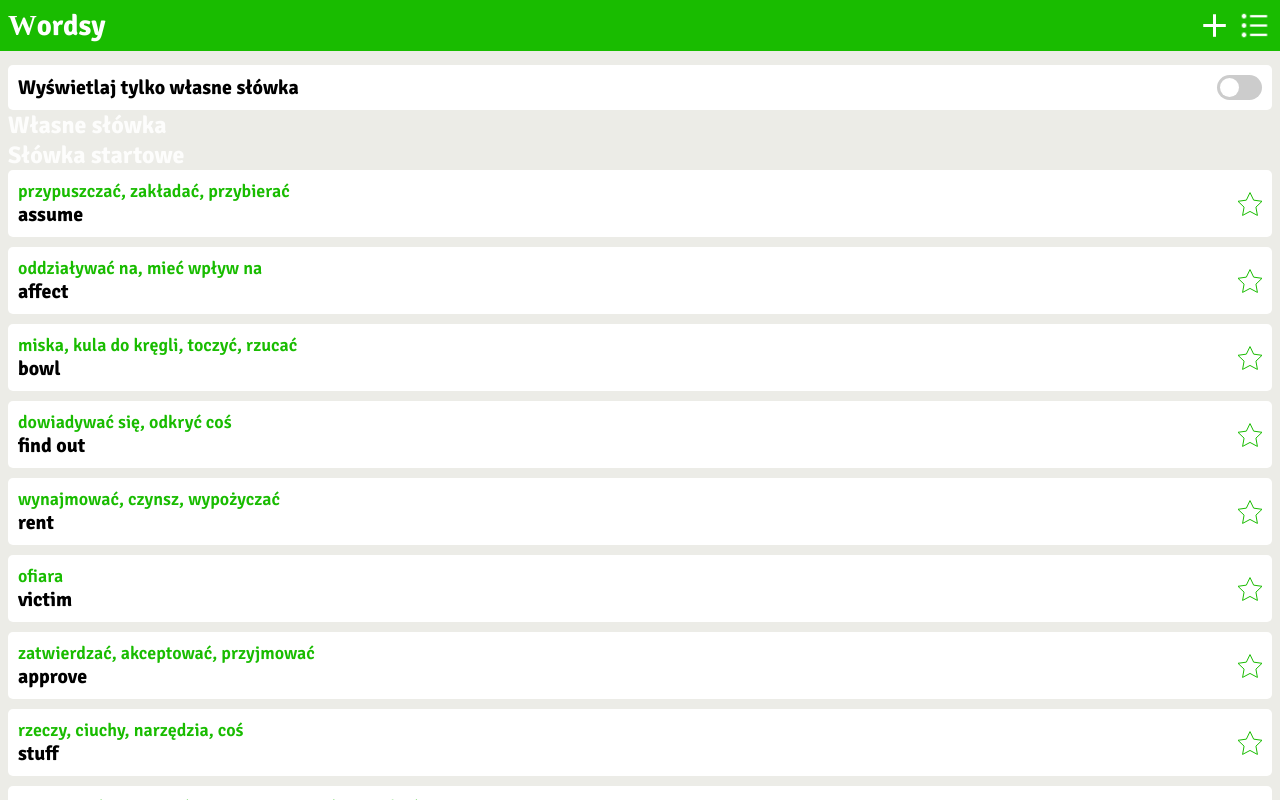
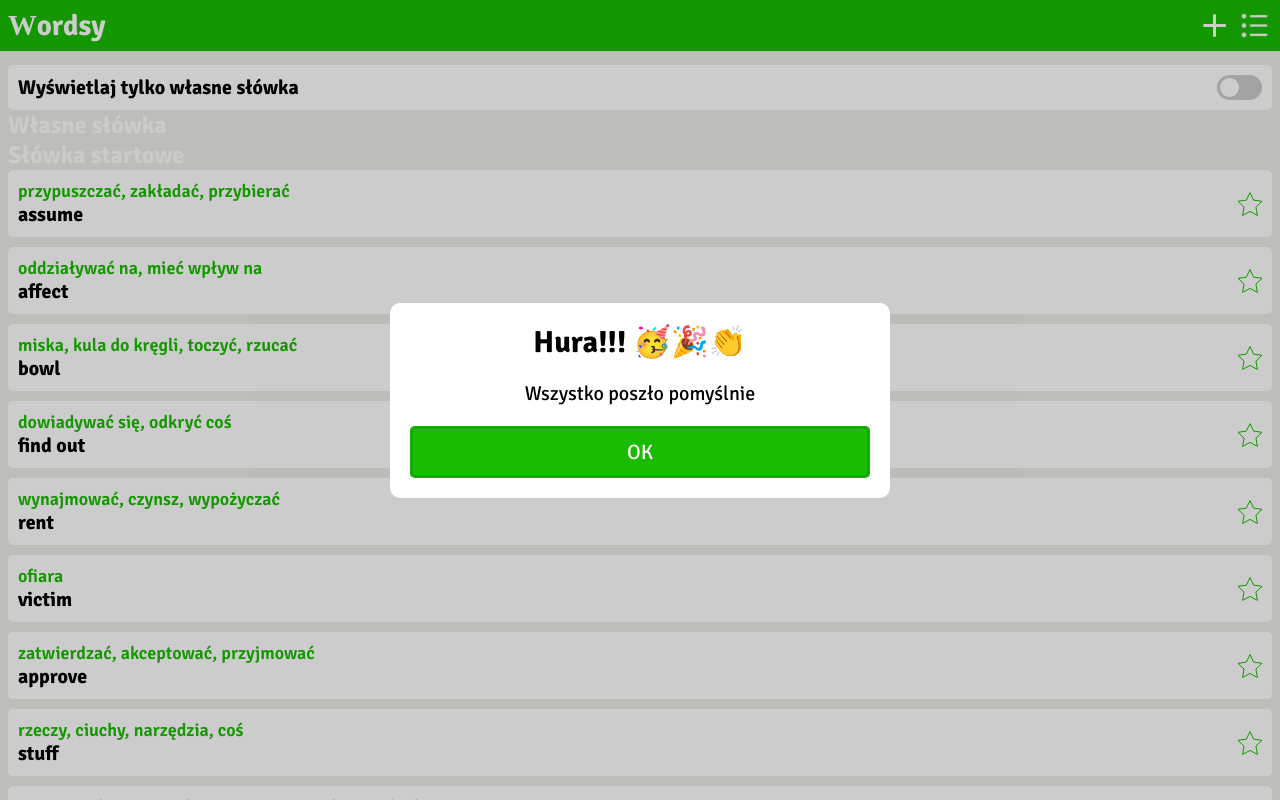
Before and after one commit to Piotrko64/wordsy, a Vue app: page /List in a window 1280 px wide. Shown: the top 800 px of the page. Built offline with nearby package versions, Linux system fonts and the light colour scheme; a web font is replaced by a local one; what v-wave would draw is missing.

Commit message:
Start creating simple modal

```diff
--- a/src/layout/MainLayout.vue
+++ b/src/layout/MainLayout.vue
@@ -1,6 +1,7 @@
 <script setup lang="ts">
 import Navigation from './Navigation.vue';
 import Footer from './Footer.vue';
+import InfoModal from '../ui/modal/InfoModal.vue';
 </script>
 
 <template>
@@ -12,6 +13,7 @@
          </transition>
       </router-view>
    </div>
+   <InfoModal />
    <Footer />
 </template>
 
--- /dev/null
+++ b/src/stores/ModalStore.ts
@@ -0,0 +1,20 @@
+import { defineStore } from 'pinia';
+
+export const useModalStore = defineStore('modalStore', {
+   state: () => ({
+      isActiveModal: false,
+      title: 'Hura!!! 🥳🎉👏',
+      description: 'Wszystko poszło pomyślnie',
+   }),
+   getters: {},
+   actions: {
+      activationModal(title: string, description: string) {
+         this.isActiveModal = true;
+         this.title = title;
+         this.description = description;
+      },
+      turnOffModal() {
+         this.isActiveModal = false;
+      },
+   },
+});
--- a/src/ui/modal/InfoModal.vue
+++ b/src/ui/modal/InfoModal.vue
@@ -1,4 +1,47 @@
-<script setup lang="ts"></script>
+<script setup lang="ts">
+import { useModalStore } from '../../stores/ModalStore';
 
-<template></template>
-<style></style>
+const { title, description } = useModalStore();
+</script>
+
+<template>
+   <Teleport to="body">
+      <div class="background centerFlex">
+         <div class="whiteBlock">
+            <h2>{{ title }}</h2>
+            <p>{{ description }}</p>
+            <button class="actionButton">OK</button>
+         </div>
+      </div>
+   </Teleport>
+</template>
+<style lang="scss">
+.background {
+   position: fixed;
+   top: 0;
+   left: 0;
+   height: 100vh;
+   width: 100vw;
+   background-color: rgba(0, 0, 0, 0.2);
+   z-index: 999;
+   text-align: center;
+
+   .whiteBlock {
+      max-width: 500px;
+      padding: 20px;
+      border-radius: 10px;
+      margin: 10px;
+      width: calc(100vw - 20px);
+      h2 {
+         font-size: 1.9rem;
+      }
+      p {
+         font-size: 1.25rem;
+         padding: 20px 5px;
+      }
+   }
+   .actionButton {
+      padding: 10px;
+   }
+}
+</style>
```
